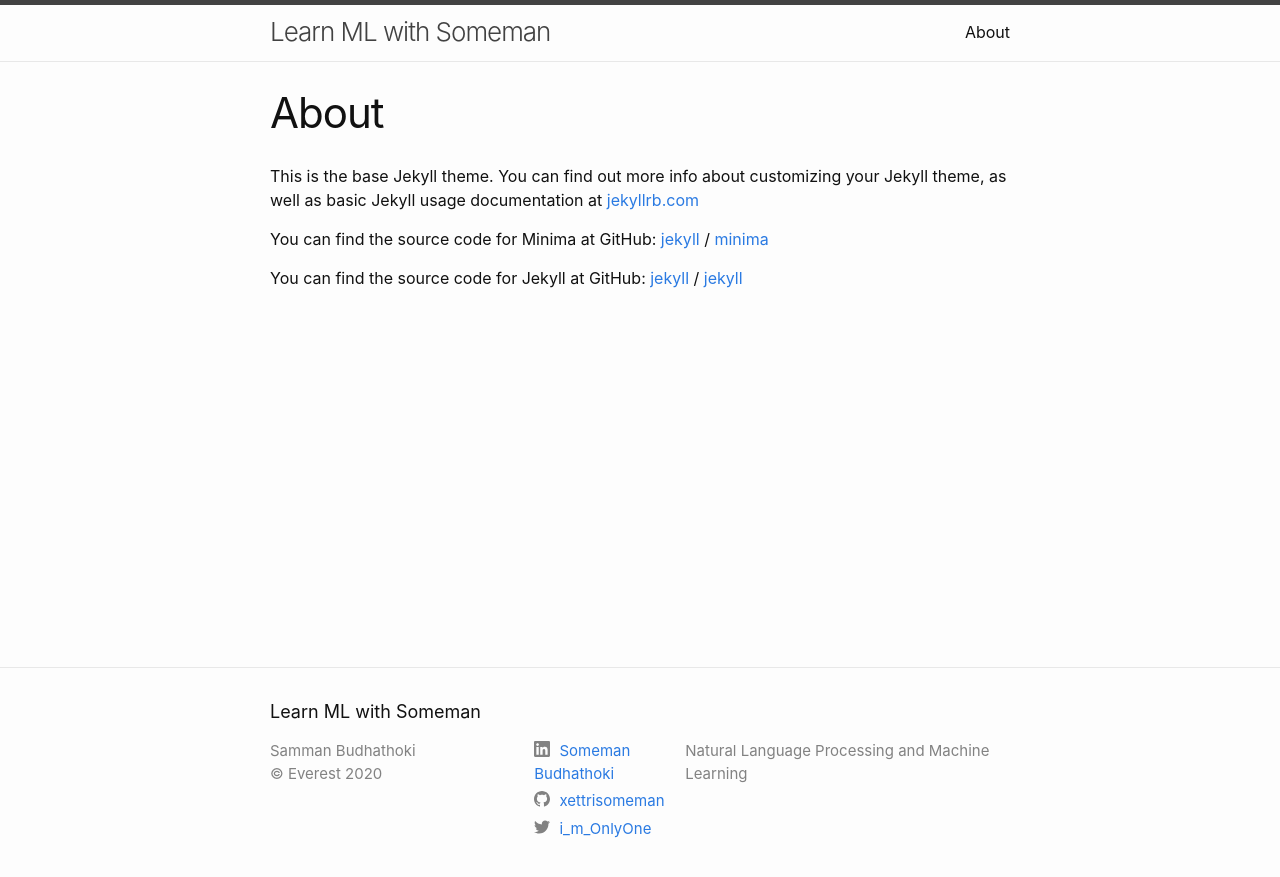
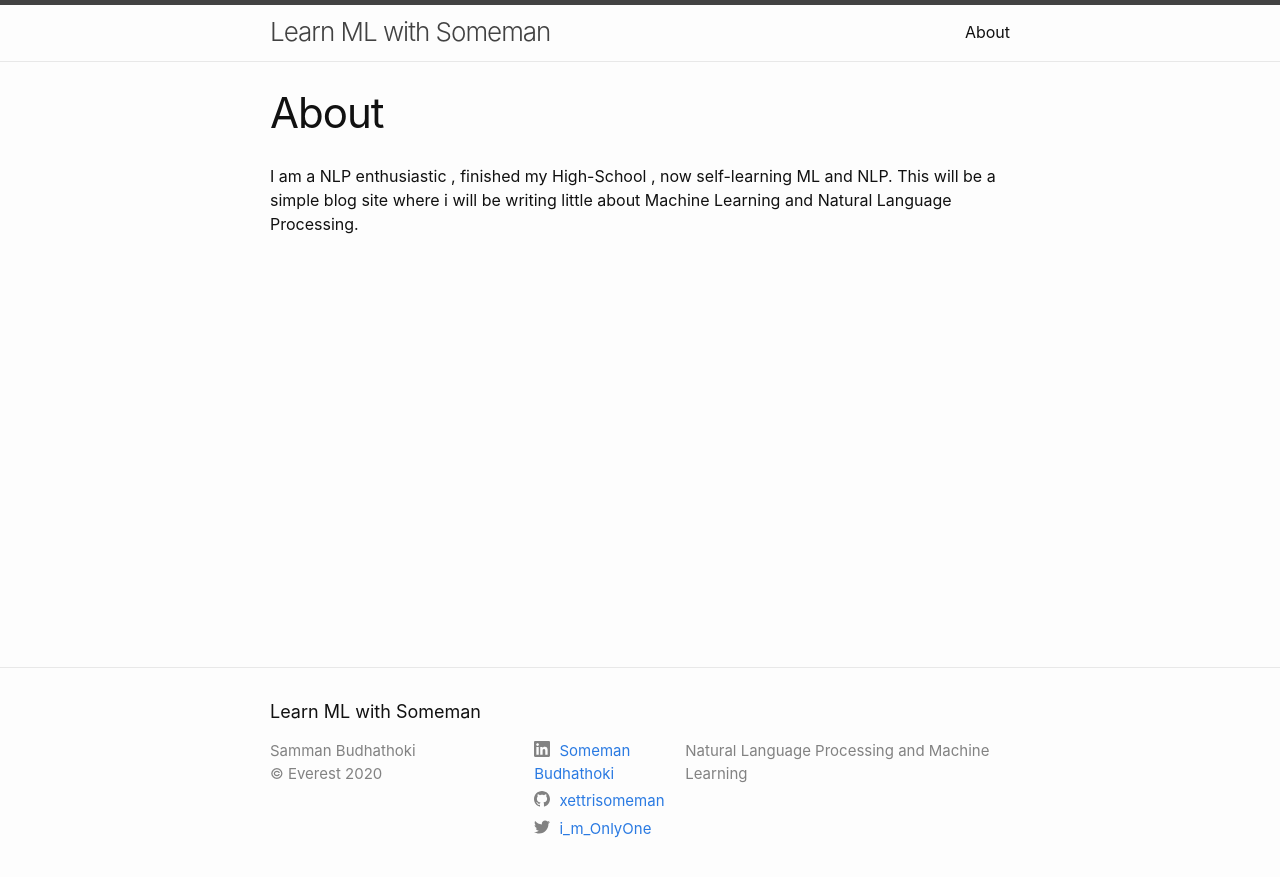
Before and after one commit to xettrisomeman/my-blog, a Jekyll site: the page built from about.markdown, in a window 1280 px wide. Shown: the top 877 px of the page. Built offline with Jekyll 4.4.1, drawn with Linux system fonts in a browser that asks for light colours.

Commit message:
added about

```diff
--- a/about.markdown
+++ b/about.markdown
@@ -4,15 +4,4 @@ title: About
 permalink: /about/
 ---
 
-This is the base Jekyll theme. You can find out more info about customizing your Jekyll theme, as well as basic Jekyll usage documentation at [jekyllrb.com](https://jekyllrb.com/)
-
-You can find the source code for Minima at GitHub:
-[jekyll][jekyll-organization] /
-[minima](https://github.com/jekyll/minima)
-
-You can find the source code for Jekyll at GitHub:
-[jekyll][jekyll-organization] /
-[jekyll](https://github.com/jekyll/jekyll)
-
-
-[jekyll-organization]: https://github.com/jekyll
+I am a NLP enthusiastic , finished my High-School , now self-learning ML and NLP. This will be a simple blog site where i will be writing little about Machine Learning and Natural Language Processing.
```
